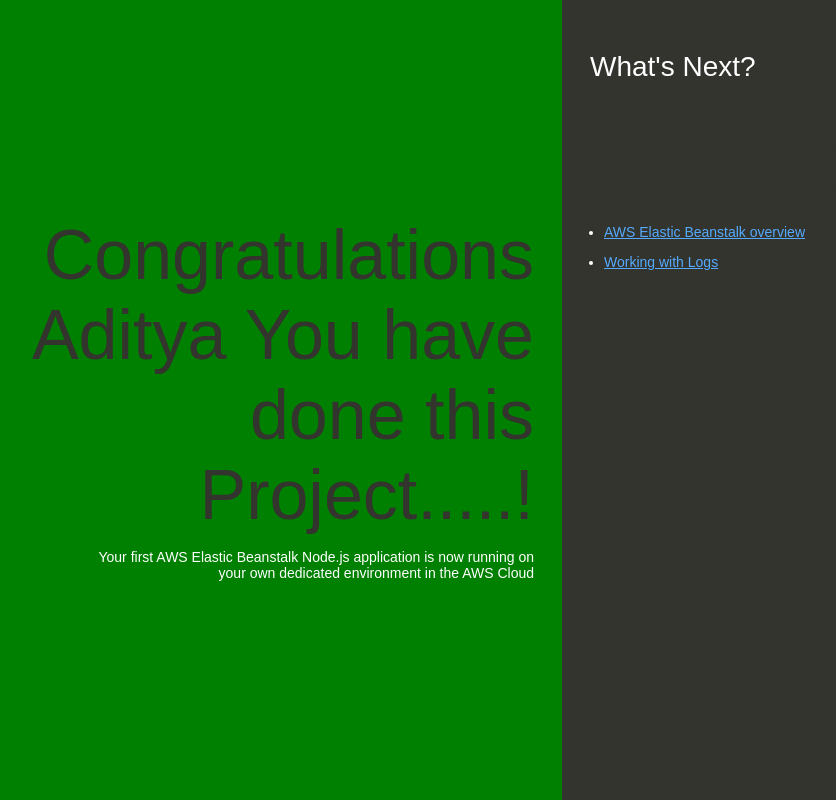
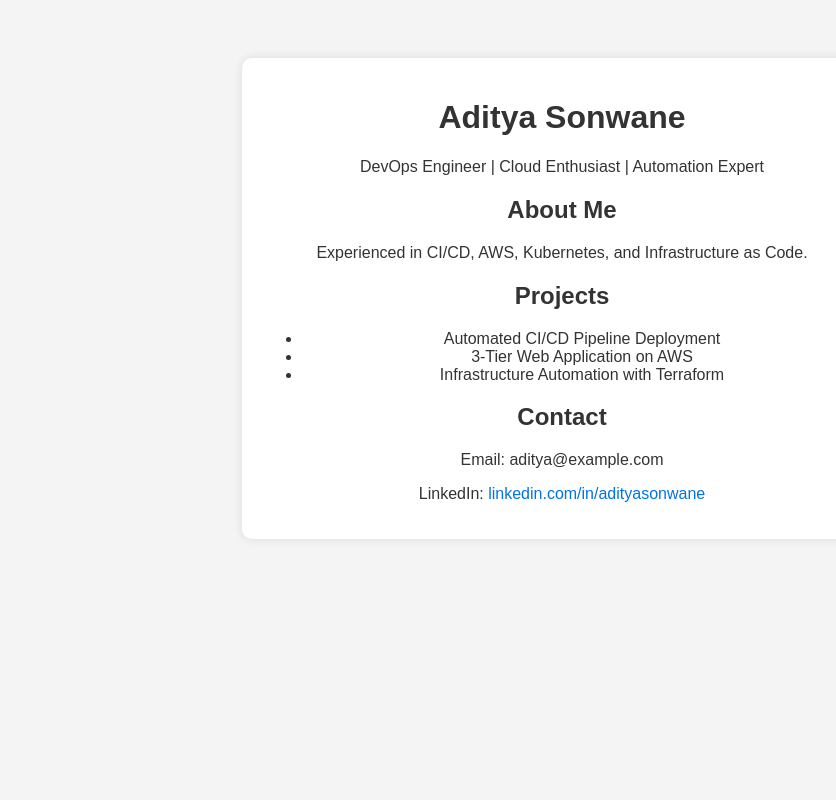
Before and after one commit to devops0425/my-node-jsapp, a website: page index.html in a window 1280 px wide. Shown: the whole page, without its empty margins (78-914 px from the left). Drawn offline with Linux system fonts and the light colour scheme.

Commit message:
Update index.html

```diff
--- a/index.html
+++ b/index.html
@@ -1,4 +1,4 @@
-<!DOCTYPE html>
+<!-- <!DOCTYPE html>
 <html>
   <head>
     <title>Elastic Beanstalk</title>
@@ -87,3 +87,49 @@
     </div>
   </body>
 </html>
+ -->
+
+<!DOCTYPE html>
+<html>
+<head>
+    <title>Aditya Sonwane - Portfolio</title>
+    <style>
+        body {
+            font-family: Arial, sans-serif;
+            text-align: center;
+            background-color: #f4f4f4;
+            color: #333;
+            padding: 50px;
+        }
+        .container {
+            max-width: 600px;
+            margin: auto;
+            background: white;
+            padding: 20px;
+            border-radius: 10px;
+            box-shadow: 0 0 10px rgba(0, 0, 0, 0.1);
+        }
+        a {
+            color: #0073e6;
+            text-decoration: none;
+        }
+    </style>
+</head>
+<body>
+    <div class="container">
+        <h1>Aditya Sonwane</h1>
+        <p>DevOps Engineer | Cloud Enthusiast | Automation Expert</p>
+        <h2>About Me</h2>
+        <p>Experienced in CI/CD, AWS, Kubernetes, and Infrastructure as Code.</p>
+        <h2>Projects</h2>
+        <ul>
+            <li>Automated CI/CD Pipeline Deployment</li>
+            <li>3-Tier Web Application on AWS</li>
+            <li>Infrastructure Automation with Terraform</li>
+        </ul>
+        <h2>Contact</h2>
+        <p>Email: aditya@example.com</p>
+        <p>LinkedIn: <a href="#">linkedin.com/in/adityasonwane</a></p>
+    </div>
+</body>
+</html>
```
